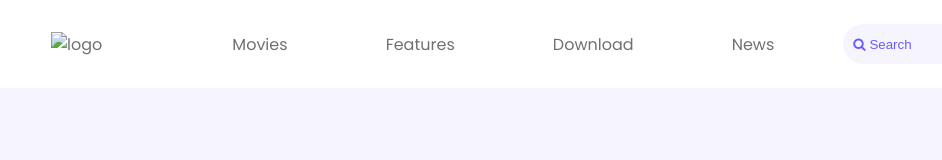
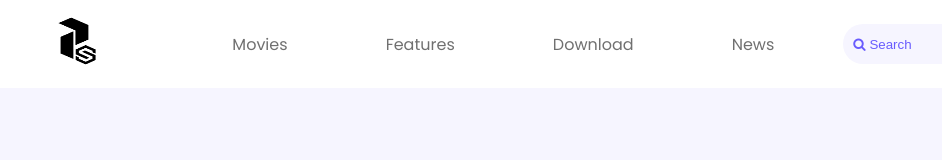
Before and after one commit to Kanak1125/my_JS_app_projects, a plain HTML site: page my_git_project_repo/home.htm in a window 1280 px wide. Shown: the top 160 px of the page, without its empty margins (30-972 px from the left). Drawn offline with Linux system fonts and the light colour scheme.

Commit message:
image src changed

```diff
--- a/my_git_project_repo/home.htm
+++ b/my_git_project_repo/home.htm
@@ -156,7 +156,7 @@
     <section class="wrapper">
         <div class = "linkers">
             <div class="logo">
-                <img src="img/project_stream_logo.png" alt="logo">
+                <img src="project_stream_logo.png" alt="logo">
             </div>
             <nav class="nav-bar">
                 <a href="#">Movies</a>
```
